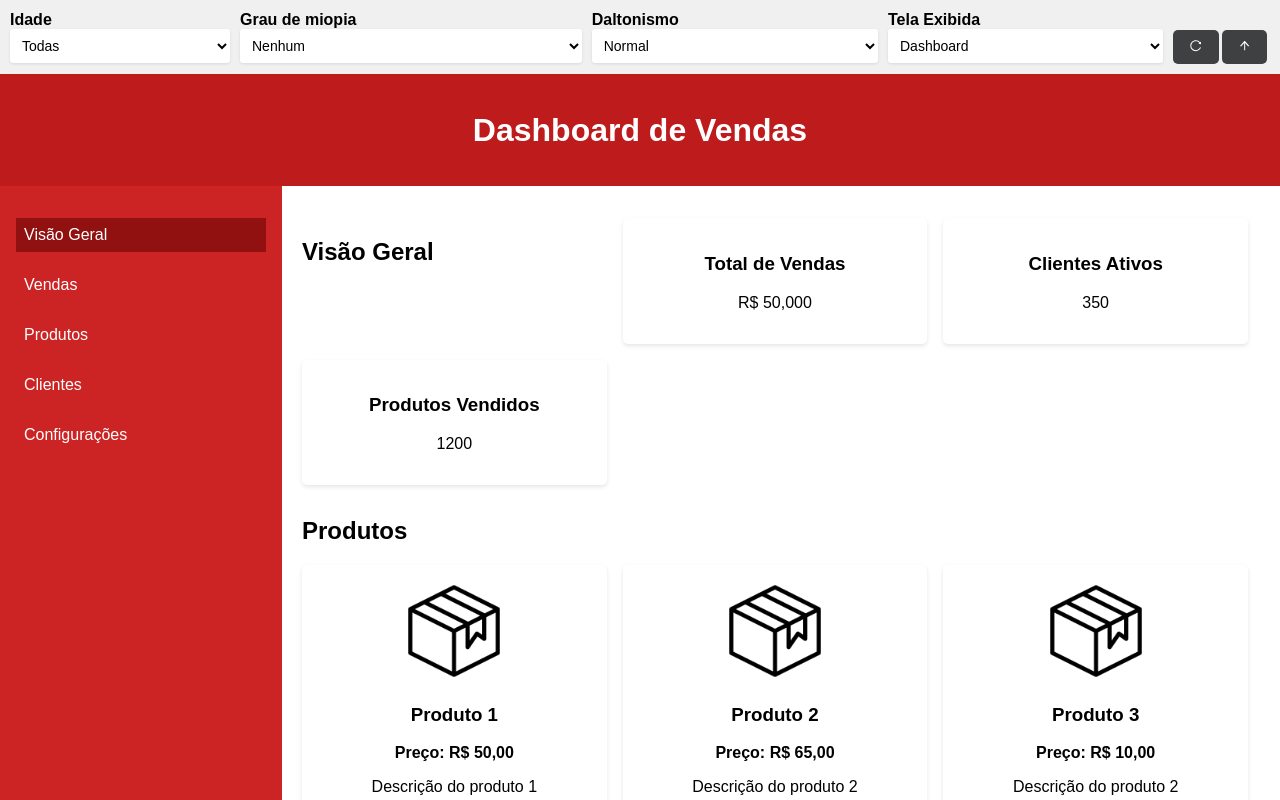
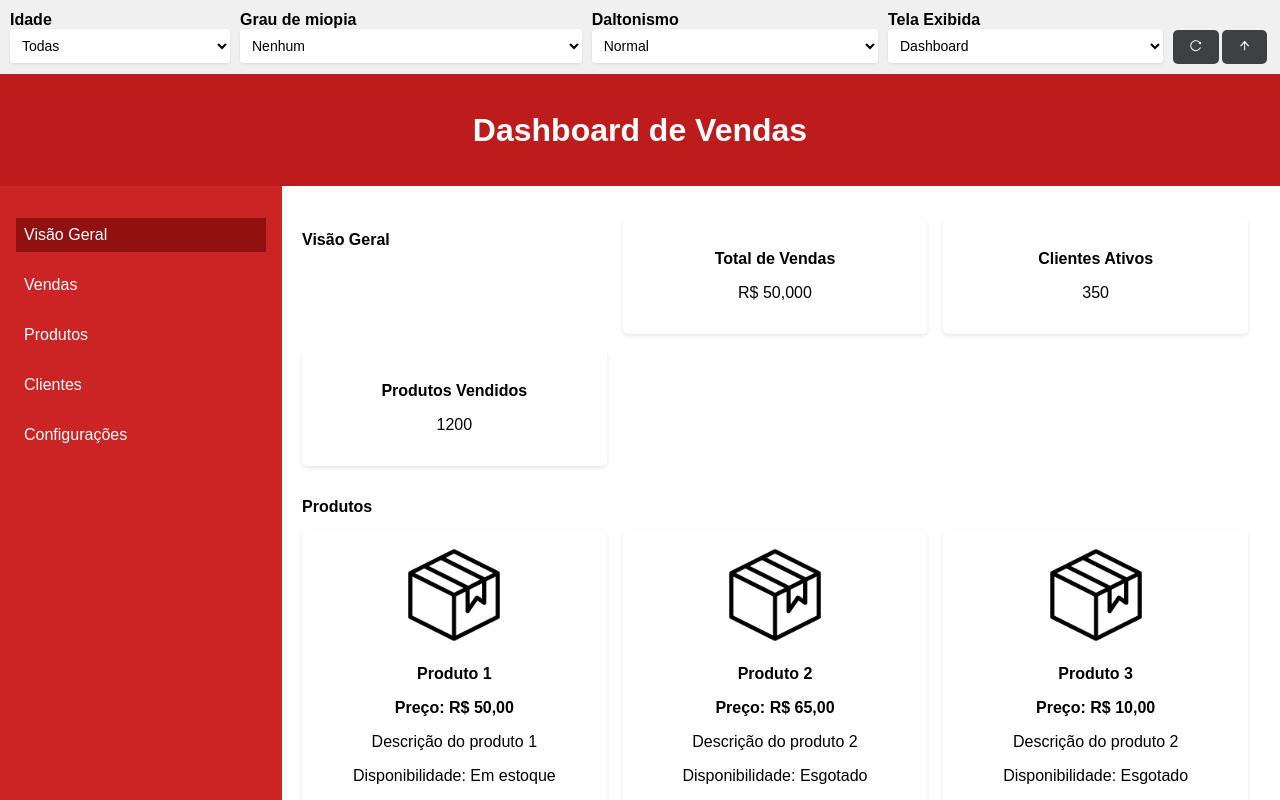
Before and after one commit to patrickscheibel/TCC, a React (Create React App) app: page / in a window 1280 px wide. Shown: the top 800 px of the page. Built offline with nearby package versions, Linux system fonts and the light colour scheme.

Commit message:
Ajuste na estrutura da tela de dashboard

```diff
--- a/src/pages/Dashboard.css
+++ b/src/pages/Dashboard.css
@@ -196,49 +196,25 @@ h1.dashboard, h2.dashboard, h3.dashboard, ul.dashboard, li.dashboard, p.dashboar
 }
 
 /*
- * miopia_baixa
+ * texto-normal
  */
 
-.dashboard.miopia_baixa *:not(h1) {
-    font-size: 16px !important;
-}
-
-/*
- * miopia_moderada
- */
-
-.dashboard.miopia_moderada *:not(h1) {
-    font-size: 18px !important;
-}
-
-/*
- * miopia_alta
- */
-
- .dashboard.miopia_alta *:not(h1) {
-    font-size: 20px !important;
-}
-
-/*
- * idade_10_30
- */
-
- .dashboard.idade_10_30 *:not(h1) {
+ .dashboard-texto-normal *:not(h1) {
     font-size: 16px;
 }
 
 /*
- * idade_30_60
+ * texto-medio
  */
 
- .dashboard.idade_30_60 *:not(h1) {
+ .dashboard-texto-medio *:not(h1) {
     font-size: 18px;
 }
 
 /*
- * idade_60_80
+ * texto-grande
  */
 
- .dashboard.idade_60_80 *:not(h1) {
+ .dashboard-texto-grande *:not(h1) {
     font-size: 20px;
 }
--- a/src/pages/Dashboard.js
+++ b/src/pages/Dashboard.js
@@ -4,12 +4,11 @@ import './Dashboard.css'
 const Dashboard = (props) => {
     const daltonismo = props.daltonismo
     const idade = props.idade
-    const problemaVisao = props.problemaVisao
-    const isIdadeValida = idade == 'idade_10_30' || idade == ''
+    let isIdadeValida = idade == 'idade_10_30' || idade == ''
+    const tamanhoTexto = props.tamanhoTexto
 
     return (
-        <div className={`dashboard ${idade}`}>
-            <div className={`dashboard ${problemaVisao}`}>
+        <div className={`dashboard-${tamanhoTexto}`}>
             <header className={`header dashboard ${daltonismo}`}>
                 <h1>Dashboard de Vendas</h1>
             </header>
@@ -108,7 +107,6 @@ const Dashboard = (props) => {
                 </section>
             </main>
         </div>
-        </div>
     )
 }
 
```
Lines whose indentation alone changed are shown as unchanged.
